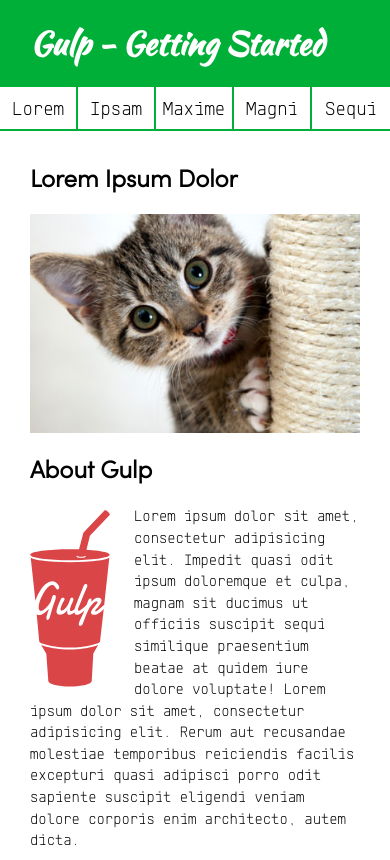
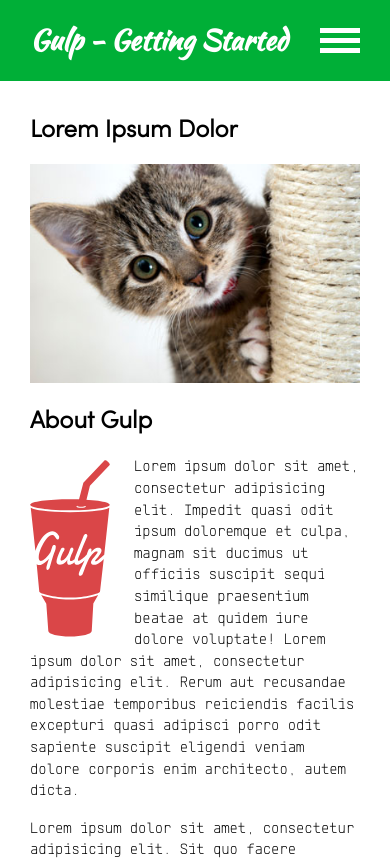
Before and after one commit to michaelwhyte/gulp-getting-started, a website: page dev/index.html in a window 390 px wide. Shown: the top 860 px of the page. Drawn offline with nearby package versions, Linux system fonts and the light colour scheme; files that its build step writes are made by us from their sources.

Commit message:
Add responsive styles

```diff
--- a/dev/index.html
+++ b/dev/index.html
@@ -2,6 +2,7 @@
 <html lang="en">
 <head>
 	<meta charset="UTF-8">
+	<meta name="viewport" content="width=device-width, initial-scale=1.0">
 	<title>Gulp - Getting Started</title>
 	<!-- build:css styles/styles.min.css -->
 	<link rel="stylesheet" href="styles/styles.css">
@@ -11,6 +12,10 @@
 <div class="wrapper">
 	<header>
 		<h1>Gulp - Getting Started</h1>
+		<button class="btn-menu">
+			<span class="bar"></span>
+			<span class="text">Menu</span>
+		</button>
 		<nav>
 			<ul>
 				<li><a href="#0">Lorem</a></li>
--- a/dev/scripts/script.js
+++ b/dev/scripts/script.js
@@ -1 +1,14 @@
-// TODO -> Responsive menu code here...
+// Responsive menu code here...
+(function($){
+
+	'use strict';
+
+	const $body = $('body');
+	const $btn = $('.btn-menu');
+
+	$btn.click(function(){
+		$body.toggleClass('show-mobile-menu');
+	});
+
+
+})(jQuery);
--- /dev/null
+++ b/dev/scss/_button_menu.scss
@@ -0,0 +1,84 @@
+.btn-menu {
+
+	display: none;
+	border: 0;
+	width: 40px;
+	height: 25px;
+	background-color: transparent;
+	cursor: pointer;
+	position: relative;
+	top: 12px;
+	margin-right: 30px;
+
+	.text {
+		display: block;
+		text-indent: 150%;
+		white-space: nowrap;
+		overflow: hidden;
+	}
+
+	.bar,
+	.bar:before,
+	.bar:after {
+		display: block;
+		position: absolute;
+		width: 40px;
+		height: 5px;
+		background-color: #fff;
+		transition: all 0.3s ease-in-out;
+	}
+
+	.bar {
+		top: 10px;
+		left: 0;
+	}
+
+	.bar:before {
+		position: absolute;
+		content: '';
+		top: 10px;
+		left: 0;
+	}
+
+	.bar:before {
+		position: absolute;
+		content: '';
+		top: 10px;
+		left: 0;
+	}
+
+	.bar:after {
+		position: absolute;
+		content: '';
+		top: -10px;
+		left: 0;
+	}
+
+	@media (max-width: $phoneLarge){
+		display: block;
+	}
+
+	@media (max-width: $phoneMedium){
+		top: 8px;
+	}
+
+	@media (max-width: $phoneSmall){
+		top: 5px;
+    	margin: 0 10px 0 0;
+	}
+
+}
+
+.show-mobile-menu .btn-menu .bar {
+	background-color: transparent;
+}
+
+.show-mobile-menu .btn-menu .bar:before {
+	top: 0;
+	transform: rotate(45deg);
+}
+
+.show-mobile-menu .btn-menu .bar:after {
+	top: 0;
+	transform: rotate(-45deg);
+}
--- a/dev/scss/_header.scss
+++ b/dev/scss/_header.scss
@@ -1,10 +1,23 @@
 header {
+
 	background-color: $bannerColour;
 	color: white;
 	padding-top: 20px;
+	display: flex;
+	flex-wrap: wrap;
 
 	h1 {
-		margin: 0 0 0 30px;
+		margin: 0 auto 0 30px;
+
+		@media (max-width: $phoneMedium){
+			font-size: 28px;
+		}
+
+		@media (max-width: $phoneSmall){
+			font-size: 24px;
+			margin: 0 auto 0 10px;
+		}
+
 	}
 
 }
--- a/dev/scss/_main.scss
+++ b/dev/scss/_main.scss
@@ -9,12 +9,22 @@
 	}
 
 	.logo-gulp {
-		max-width: 80px;
+		width: 80px;
 		height: auto;
 		float: left;
 		margin-right: 24px;
 		margin-bottom: 5px;
     	padding-top: 5px;
+
+		@media (max-width: $phoneSmall){
+			width: 80%;
+			margin-left: auto;
+			margin-right: auto;
+			margin-bottom: 20px;
+			float: none;
+			display: block;
+		}
+
 	}
 
 	.logo-github-octocat {
@@ -22,6 +32,14 @@
 		height: auto;
 		float: right;
 		margin-left: 10px;
+
+		@media (max-width: $phoneMedium){
+			float: none;
+    		margin-left: auto;
+    		margin-right: auto;
+    		display: block;
+		}
+
 	}
 
 }
--- a/dev/scss/_nav.scss
+++ b/dev/scss/_nav.scss
@@ -2,12 +2,18 @@
 
 	margin-top: 20px;
 	border-bottom: 2px solid $bannerColour;
+	width: 100%;
 
 	ul {
 		margin: 0;
 		padding: 0;
 		list-style-type: none;
 		display: flex;
+
+		@media (max-width: $phoneLarge){
+			flex-direction: column;
+		}
+
 	}
 
 	li {
@@ -29,10 +35,27 @@
 			background-color: #eee;
 		}
 
+		@media (max-width: $phoneLarge) {
+			border-right: none;
+			border-bottom: 2px solid $bannerColour;
+		}
+
 	}
 
 	li:last-child a {
 			border-right: none;
 	}
 
+	@media (max-width: $phoneLarge) {
+		border-bottom: none;
+		height: 0;
+		overflow: hidden;
+		transition: height 0.3s ease;
+
+		.show-mobile-menu & {
+			height: 220px;
+		}
+
+	}
+
 }
--- /dev/null
+++ b/dev/scss/_slideshow.scss
@@ -0,0 +1,10 @@
+.slideshow {
+
+	width: 400px;
+	margin: 0 auto;
+
+	@media (max-width: $phoneMedium){
+		width: 100%;
+	}
+
+}
--- a/dev/scss/_variables.scss
+++ b/dev/scss/_variables.scss
@@ -1 +1,6 @@
 $bannerColour: #00AF37;
+
+// Media Querie Breakpoints
+$phoneLarge: 600px;
+$phoneMedium: 480px;
+$phoneSmall: 380px;
--- a/dev/scss/styles.scss
+++ b/dev/scss/styles.scss
@@ -10,6 +10,8 @@
 @import "body";
 @import "wrapper";
 @import "header";
+@import "button_menu";
 @import "nav";
 @import "main";
+@import "slideshow";
 @import "footer";
```
